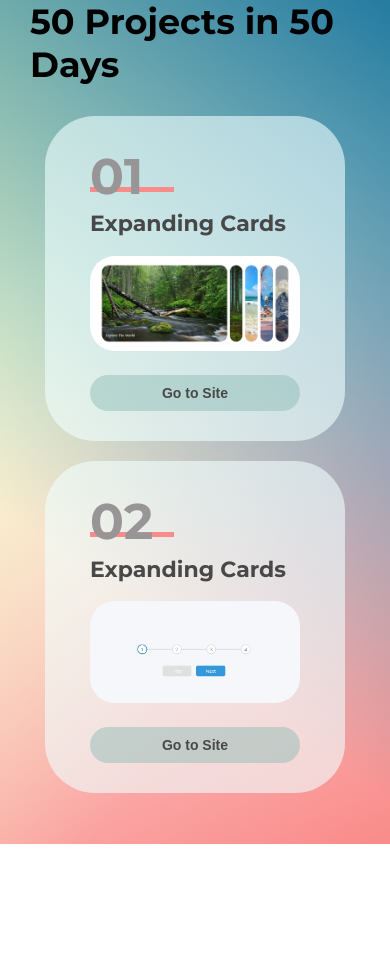
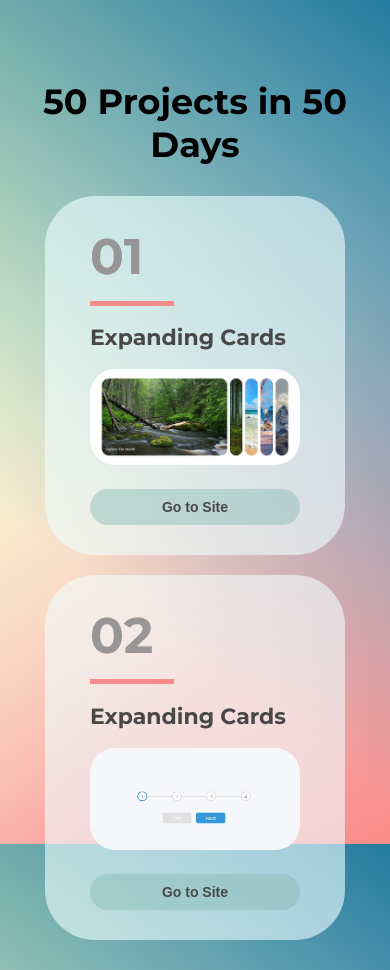
Before and after one commit to katayoon-rb/50-Projects-In-50-Days, a plain HTML site: page index.html in a window 390 px wide. Before the commit the page ends 844 px from the top, so only its background shows below. Drawn offline with Linux system fonts and the light colour scheme.

Commit message:
Update style.css

```diff
--- a/style.css
+++ b/style.css
@@ -24,9 +24,10 @@ body {
 }
 
 .title {
-    margin-top: 80px;
-    margin: auto 30px;
+    margin: 80px 30px;
+    margin-bottom: auto;
     font-size: 35px;
+    text-align: center;
 }
 .container {
     display: flex;
@@ -106,6 +107,6 @@ body {
         justify-content: center;
     }
     .project h1 {
-        margin: 0;
+        margin-top: 0;
     }
 }
```
